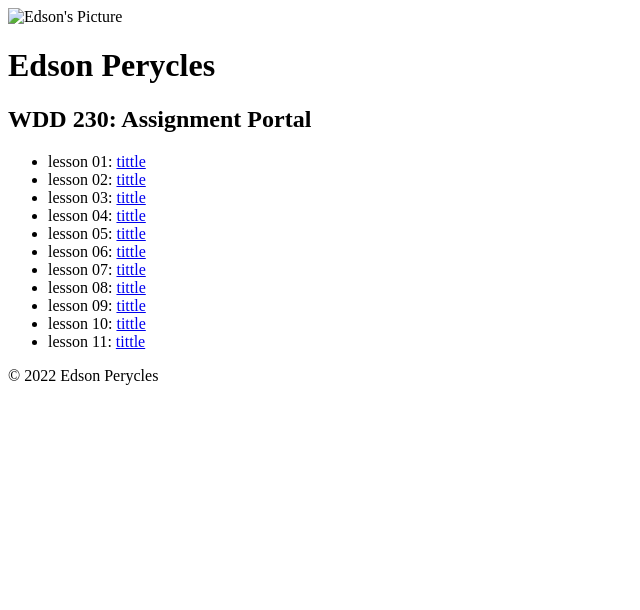
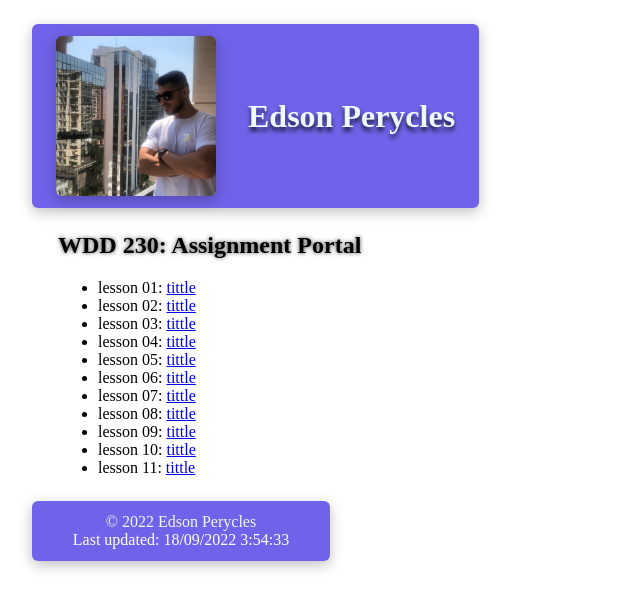
Before and after one commit to EdsonPerycless/WDD230, a plain HTML site: page index.html in a window 1280 px wide. Shown: the whole page, without its empty margins (0-640 px from the left). Drawn offline with Linux system fonts and the light colour scheme; the site is published under a folder, as on GitHub Pages, so addresses that start at the root find nothing.

Commit message:
path correction

```diff
--- a/index.html
+++ b/index.html
@@ -4,13 +4,13 @@
     <meta charset="UTF-8">
     <meta http-equiv="X-UA-Compatible" content="IE=edge">
     <meta name="viewport" content="width=device-width, initial-scale=1.0">
-    <link rel="stylesheet" href="/styles.css">
+    <link rel="stylesheet" href="./styles.css">
 
     <title>Assignment 1</title>
 </head>
 <header>
     <div class="heback">
-        <img src="/images/273872261_2624467877683426_7250249967414428138_n.jpg" alt="Edson's Picture">
+        <img src="./images/273872261_2624467877683426_7250249967414428138_n.jpg" alt="Edson's Picture">
         <h1>Edson Perycles</h1>
     </div>
 </header>
@@ -65,6 +65,6 @@
             <span class="date" ></span>
         </div>
     </footer>
-    <script src="/script.js"></script>
+    <script src="./script.js"></script>
 </body>
 </html>
```
